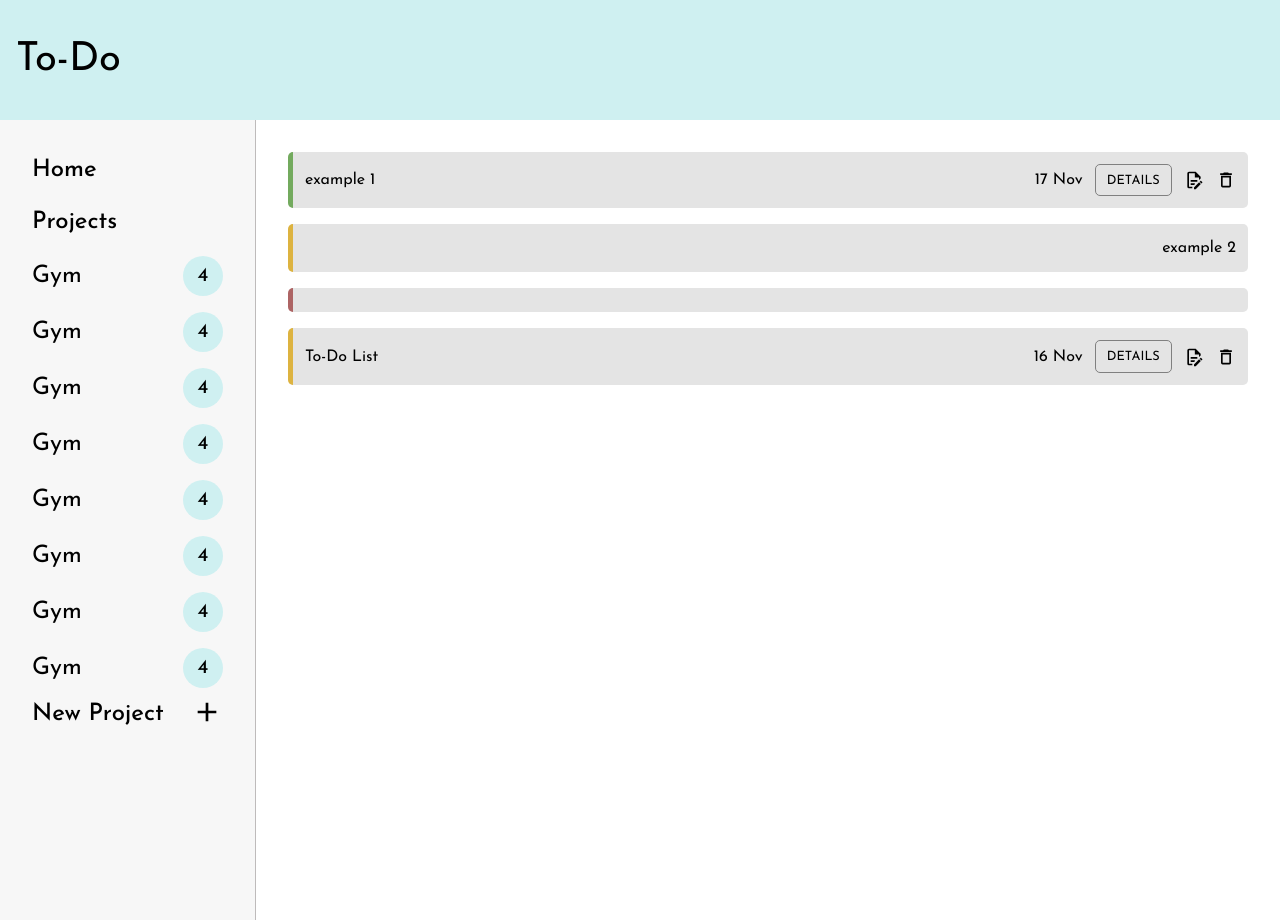
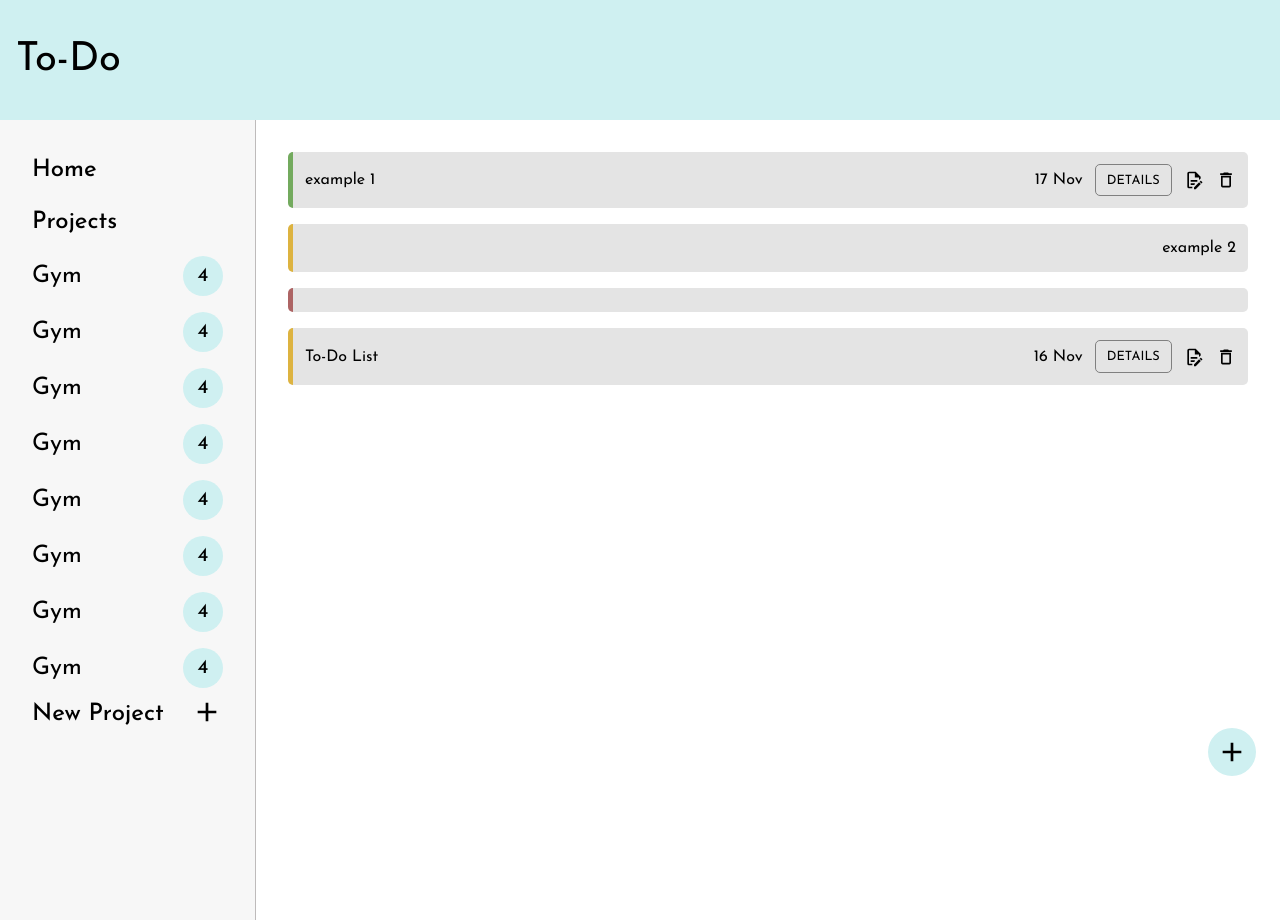
Before and after one commit to ryantohhr/to-do, a website built with webpack: page src/index.html in a window 1280 px wide. Built offline with nearby package versions, Linux system fonts and the light colour scheme; a web font is replaced by a local one.

Commit message:
Made add to-do div

```diff
--- a/src/index.html
+++ b/src/index.html
@@ -9,6 +9,7 @@
     <link href="https://fonts.googleapis.com/css2?family=Faculty+Glyphic&family=Inter:ital,opsz,wght@0,14..32,100..900;1,14..32,100..900&family=Josefin+Sans:ital,wght@0,100..700;1,100..700&family=Roboto:ital,wght@0,100;0,300;0,400;0,500;0,700;0,900;1,100;1,300;1,400;1,500;1,700;1,900&display=swap" rel="stylesheet">
 </head>
 <body>
+    <div class="add-button"><svg xmlns="http://www.w3.org/2000/svg" viewBox="0 0 24 24"><title>plus</title><path d="M19,13H13V19H11V13H5V11H11V5H13V11H19V13Z" /></svg></div>
     <header>
         To-Do
     </header>
--- a/src/style.css
+++ b/src/style.css
@@ -72,6 +72,24 @@
 nav > header, nav > div > header, div.new-project {
     padding: 0.5rem;
     font-weight: 500;
+}
+
+div.add-button {
+  position: fixed;
+  right: 1.5rem;
+  bottom: 1.5rem;
+  font-weight: 500;
+  border-radius: 50%;
+  height: 3rem;
+  width: 3rem;
+  display: flex;
+  justify-content: center;
+  align-items: center;
+  background-color: #cff0f1;
+}
+
+div.add-button > svg {
+  height: 2rem;
 }
 
 div.projects > div {
```
